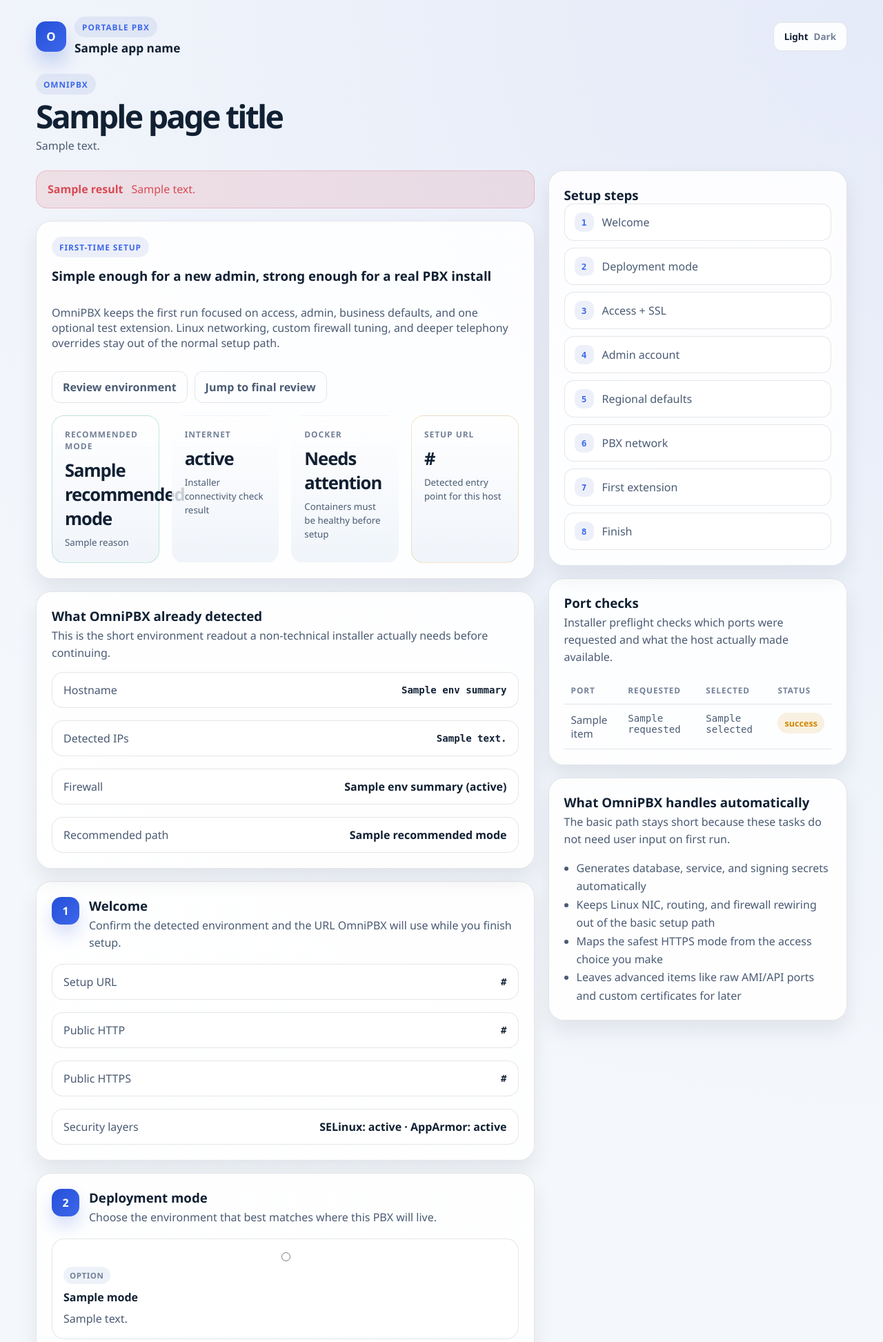
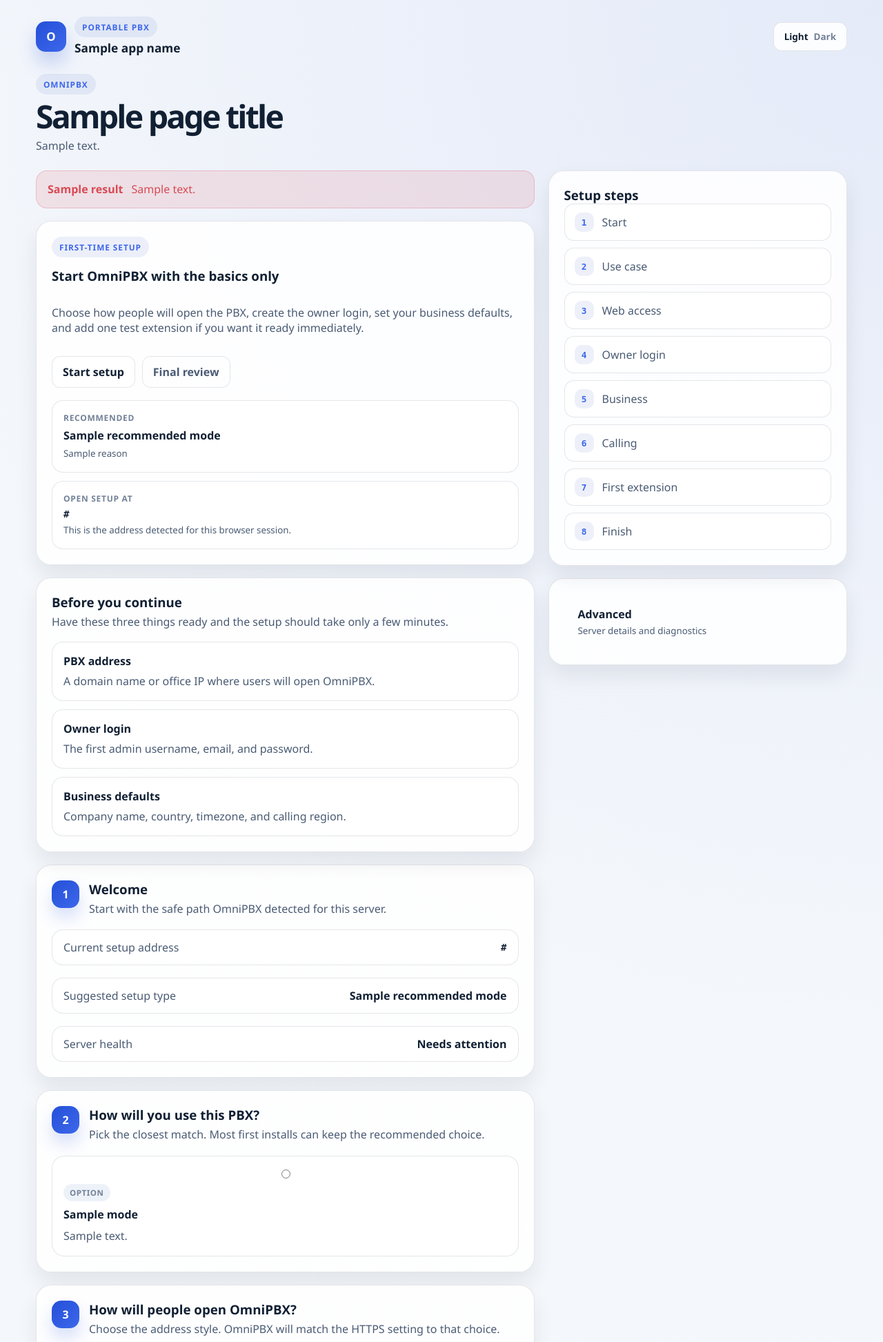
Before and after one commit to omnipbx-project/omnipbx, a Python web app: template apps/app/app/templates/setup/index.html in a window 1280 px wide. Shown: the top 1945 px of the page at 69% size. Run offline with Jinja, Linux system fonts and the light colour scheme; the template is opened without the code that fills it: most values are stand-ins (such as "Sample title", 1, 10 or a date in 2020).

Commit message:
Simplify first-time setup UI

```diff
--- a/apps/app/app/static/app.css
+++ b/apps/app/app/static/app.css
@@ -524,6 +524,91 @@ button.success,
   font-family: var(--font-mono);
   font-size: 0.8rem;
   font-weight: 700;
+}
+
+.setup-snapshot,
+.ready-list {
+  display: grid;
+  gap: 12px;
+}
+
+.setup-snapshot > div,
+.ready-list > div {
+  display: grid;
+  gap: 6px;
+  padding: 16px;
+  border: 1px solid var(--line);
+  border-radius: 16px;
+  background: color-mix(in srgb, var(--bg-panel-strong) 94%, transparent);
+}
+
+.setup-snapshot span {
+  color: var(--text-muted);
+  font-size: 0.75rem;
+  font-weight: 700;
+  letter-spacing: 0.06em;
+  text-transform: uppercase;
+}
+
+.setup-snapshot strong,
+.ready-list strong {
+  color: var(--text);
+}
+
+.setup-snapshot small,
+.ready-list span {
+  color: var(--text-soft);
+  line-height: 1.5;
+}
+
+.side-advanced {
+  padding: 0;
+  overflow: hidden;
+}
+
+.side-advanced details {
+  display: grid;
+}
+
+.side-advanced summary {
+  display: grid;
+  gap: 4px;
+  padding: 18px 20px;
+  cursor: pointer;
+  list-style: none;
+}
+
+.side-advanced summary::-webkit-details-marker {
+  display: none;
+}
+
+.side-advanced summary span {
+  font-weight: 700;
+}
+
+.side-advanced summary small {
+  color: var(--text-soft);
+}
+
+.side-advanced-body {
+  display: grid;
+  gap: 16px;
+  padding: 0 20px 20px;
+}
+
+.side-advanced .summary-row {
+  display: grid;
+  gap: 6px;
+  align-items: start;
+}
+
+.side-advanced .summary-row strong {
+  overflow-wrap: anywhere;
+}
+
+.side-table-wrap {
+  display: grid;
+  gap: 12px;
 }
 
 .wizard-finish-grid {
--- a/apps/app/app/templates/setup/index.html
+++ b/apps/app/app/templates/setup/index.html
@@ -1,4 +1,3 @@
-{% from "_ui_macros.html" import stat_card %}
 {% extends "base.html" %}
 {% block content %}
 <section class="wizard-layout">
@@ -13,50 +12,49 @@
     <section class="panel wizard-hero">
       <div class="wizard-hero-copy">
         <span class="eyebrow">First-Time Setup</span>
-        <h3>Simple enough for a new admin, strong enough for a real PBX install</h3>
+        <h3>Start OmniPBX with the basics only</h3>
         <p class="muted">
-          OmniPBX keeps the first run focused on access, admin, business defaults, and one optional test extension.
-          Linux networking, custom firewall tuning, and deeper telephony overrides stay out of the normal setup path.
+          Choose how people will open the PBX, create the owner login, set your business defaults,
+          and add one test extension if you want it ready immediately.
         </p>
         <div class="button-row">
-          <a class="button-link secondary" href="#welcome">Review environment</a>
-          <a class="button-link secondary" href="#finish">Jump to final review</a>
-          {% if local_ca_ready %}
-          <a class="button-link secondary" href="/setup/internal-ca.crt">Download local CA</a>
-          {% endif %}
+          <a class="button-link" href="#welcome">Start setup</a>
+          <a class="button-link secondary" href="#finish">Final review</a>
         </div>
       </div>
-      <div class="metric-grid compact">
-        {{ stat_card("Recommended mode", env_summary.recommended_mode.label, env_summary.recommended_mode.reason, "success") }}
-        {{ stat_card("Internet", env_summary.internet_status, "Installer connectivity check result") }}
-        {{ stat_card("Docker", "Ready" if env_summary.docker_ready else "Needs attention", "Containers must be healthy before setup") }}
-        {{ stat_card("Setup URL", env_summary.setup_url, "Detected entry point for this host", "warning") }}
+      <div class="setup-snapshot">
+        <div>
+          <span>Recommended</span>
+          <strong>{{ env_summary.recommended_mode.label }}</strong>
+          <small>{{ env_summary.recommended_mode.reason }}</small>
+        </div>
+        <div>
+          <span>Open setup at</span>
+          <strong class="mono">{{ env_summary.setup_url }}</strong>
+          <small>This is the address detected for this browser session.</small>
+        </div>
       </div>
     </section>
 
     <section class="panel wizard-context">
       <div class="section-header">
         <div class="section-copy">
-          <h3>What OmniPBX already detected</h3>
-          <p>This is the short environment readout a non-technical installer actually needs before continuing.</p>
+          <h3>Before you continue</h3>
+          <p>Have these three things ready and the setup should take only a few minutes.</p>
         </div>
       </div>
-      <div class="summary-grid">
-        <div class="summary-row">
-          <span>Hostname</span>
-          <strong class="mono">{{ env_summary.hostname }}</strong>
+      <div class="ready-list">
+        <div>
+          <strong>PBX address</strong>
+          <span>A domain name or office IP where users will open OmniPBX.</span>
         </div>
-        <div class="summary-row">
-          <span>Detected IPs</span>
-          <strong class="mono">{{ env_summary.ip_addresses | join(", ") }}</strong>
+        <div>
+          <strong>Owner login</strong>
+          <span>The first admin username, email, and password.</span>
         </div>
-        <div class="summary-row">
-          <span>Firewall</span>
-          <strong>{{ env_summary.firewall_name }} ({{ env_summary.firewall_status }})</strong>
-        </div>
-        <div class="summary-row">
-          <span>Recommended path</span>
-          <strong>{{ env_summary.recommended_mode.label }}</strong>
+        <div>
+          <strong>Business defaults</strong>
+          <span>Company name, country, timezone, and calling region.</span>
         </div>
       </div>
     </section>
@@ -67,25 +65,21 @@
           <span class="step-number">1</span>
           <div>
             <h3>Welcome</h3>
-            <p>Confirm the detected environment and the URL OmniPBX will use while you finish setup.</p>
+            <p>Start with the safe path OmniPBX detected for this server.</p>
           </div>
         </div>
         <div class="summary-grid">
           <div class="summary-row">
-            <span>Setup URL</span>
+            <span>Current setup address</span>
             <strong class="mono">{{ env_summary.setup_url }}</strong>
           </div>
           <div class="summary-row">
-            <span>Public HTTP</span>
-            <strong class="mono">{{ env_summary.proxy_http_url }}</strong>
+            <span>Suggested setup type</span>
+            <strong>{{ env_summary.recommended_mode.label }}</strong>
           </div>
           <div class="summary-row">
-            <span>Public HTTPS</span>
-            <strong class="mono">{{ env_summary.proxy_https_url }}</strong>
-          </div>
-          <div class="summary-row">
-            <span>Security layers</span>
-            <strong>SELinux: {{ env_summary.selinux_status }} · AppArmor: {{ env_summary.apparmor_status }}</strong>
+            <span>Server health</span>
+            <strong>{% if env_summary.docker_ready %}Ready{% else %}Needs attention{% endif %}</strong>
           </div>
         </div>
       </section>
@@ -94,8 +88,8 @@
         <div class="step-heading">
           <span class="step-number">2</span>
           <div>
-            <h3>Deployment mode</h3>
-            <p>Choose the environment that best matches where this PBX will live.</p>
+            <h3>How will you use this PBX?</h3>
+            <p>Pick the closest match. Most first installs can keep the recommended choice.</p>
           </div>
         </div>
         <div class="choice-grid">
@@ -116,8 +110,8 @@
         <div class="step-heading">
           <span class="step-number">3</span>
           <div>
-            <h3>Access + SSL</h3>
-            <p>Pick how users will open OmniPBX and the HTTPS mode will follow from that choice automatically.</p>
+            <h3>How will people open OmniPBX?</h3>
+            <p>Choose the address style. OmniPBX will match the HTTPS setting to that choice.</p>
           </div>
         </div>
         <div class="choice-grid">
@@ -140,19 +134,19 @@
         </div>
         <div class="field-grid two">
           <div class="field">
-            <label for="external_host">PBX domain or IP address</label>
+            <label for="external_host">PBX address</label>
             <input id="external_host" type="text" name="external_host" value="{{ system_settings.external_host or env_summary.detected_host }}" placeholder="pbx.example.com or 192.168.1.20">
-            <small class="muted">Use a public domain for the recommended production path. Use a LAN IP for private office access.</small>
+            <small class="muted">Use the address users will type in the browser.</small>
           </div>
           <div class="field">
             <label for="ssl_contact_email">HTTPS contact email</label>
             <input id="ssl_contact_email" type="text" name="ssl_contact_email" value="{{ system_settings.ssl_contact_email or '' }}" placeholder="Needed for public HTTPS">
-            <small class="muted">Only needed for public certificate flows such as domain or public IP HTTPS.</small>
+            <small class="muted">Needed when OmniPBX requests a public HTTPS certificate.</small>
           </div>
         </div>
-        <div class="notice notice-warn">
-          <strong>Good default</strong>
-          <span>Domain + free HTTPS is still the safest long-term path for a business PBX. Public IP certificates work, but they have tighter renewal and validation rules.</span>
+        <div class="notice notice-info">
+          <strong>Recommended</strong>
+          <span>A real domain with automatic HTTPS is the easiest long-term choice for most businesses.</span>
         </div>
       </section>
 
@@ -160,8 +154,8 @@
         <div class="step-heading">
           <span class="step-number">4</span>
           <div>
-            <h3>Admin account</h3>
-            <p>Create the owner login for the web UI. OmniPBX will generate its internal database, service, and signing secrets automatically.</p>
+            <h3>Create the owner login</h3>
+            <p>This account manages OmniPBX after setup is finished.</p>
           </div>
         </div>
         <div class="field-grid two">
@@ -177,7 +171,7 @@
         <div class="field">
           <label for="admin_password">Admin password</label>
           <input id="admin_password" type="password" name="admin_password" minlength="10" required>
-          <small class="muted">Use at least 10 characters. OmniPBX stores this as a one-way password hash.</small>
+          <small class="muted">Use at least 10 characters.</small>
         </div>
       </section>
 
@@ -185,8 +179,8 @@
         <div class="step-heading">
           <span class="step-number">5</span>
           <div>
-            <h3>Regional defaults</h3>
-            <p>Set the business identity and telephony defaults users care about most on day one.</p>
+            <h3>Business defaults</h3>
+            <p>Set the name, location, language, and calling region for this PBX.</p>
           </div>
         </div>
         <div class="field-grid three">
@@ -227,16 +221,16 @@
         <div class="step-heading">
           <span class="step-number">6</span>
           <div>
-            <h3>PBX network</h3>
-            <p>Keep the normal path short. Advanced telephony ports and CIDRs only appear if you already know you need them.</p>
+            <h3>Calling network</h3>
+            <p>For most office installs, only the router/NAT question matters here.</p>
           </div>
         </div>
         <label class="checkbox-row">
           <input type="checkbox" name="behind_nat_raw" value="1" {% if system_settings.behind_nat %}checked{% endif %}>
-          This PBX is behind a router or NAT
+          Phones connect through a router or office firewall
         </label>
         <details class="advanced-block">
-          <summary>Advanced PBX network options</summary>
+          <summary>Advanced calling network</summary>
           <p class="muted">
             Use these only if the defaults do not fit your environment. OmniPBX keeps host NIC and routing changes out of the first setup experience.
           </p>
@@ -270,8 +264,8 @@
         <div class="step-heading">
           <span class="step-number">7</span>
           <div>
-            <h3>Optional first extension</h3>
-            <p>Create one extension now so the PBX is immediately useful after the wizard finishes.</p>
+            <h3>Add a first extension</h3>
+            <p>Optional, but useful for testing a phone as soon as setup finishes.</p>
           </div>
         </div>
         <div class="field-grid three">
@@ -294,8 +288,8 @@
         <div class="step-heading">
           <span class="step-number">8</span>
           <div>
-            <h3>Finish and review</h3>
-            <p>Here is the shape of the system OmniPBX will expose after this wizard saves your choices.</p>
+            <h3>Review and finish</h3>
+            <p>Save the setup when the web address and calling address look right.</p>
           </div>
         </div>
         <div class="summary-grid">
@@ -308,26 +302,22 @@
             <strong class="mono">{{ system_settings.external_host or env_summary.detected_host }}</strong>
           </div>
           <div class="summary-row">
-            <span>SSL mode</span>
+            <span>HTTPS mode</span>
             <strong>{{ system_settings.ssl_mode }}</strong>
-          </div>
-          <div class="summary-row">
-            <span>Telephony ports</span>
-            <strong class="mono">SIP {{ system_settings.sip_port }} · RTP {{ system_settings.rtp_start }}-{{ system_settings.rtp_end }}</strong>
           </div>
         </div>
         <div class="wizard-finish-grid">
           <div class="feature-card">
-            <h4>What happens next</h4>
-            <p>OmniPBX saves the setup, creates the admin account, writes secrets, applies HTTPS settings, and can create the first extension.</p>
+            <h4>After saving</h4>
+            <p>OmniPBX creates the admin login, stores the setup choices, and prepares the web UI for normal use.</p>
           </div>
           <div class="feature-card">
-            <h4>First actions after setup</h4>
-            <p>Create more extensions, add a trunk, register a phone, and place a test call between two endpoints.</p>
+            <h4>First call test</h4>
+            <p>Add another extension, register two phones, and place a simple internal call.</p>
           </div>
         </div>
         <div class="button-row">
-          <button type="submit">Save setup</button>
+          <button type="submit">Finish setup</button>
         </div>
       </section>
     </form>
@@ -337,29 +327,53 @@
     <section class="panel wizard-side-nav">
       <h3>Setup steps</h3>
       <div class="wizard-anchor-list">
-        <a href="#welcome" class="wizard-anchor"><span>1</span>Welcome</a>
-        <a href="#deployment" class="wizard-anchor"><span>2</span>Deployment mode</a>
-        <a href="#access" class="wizard-anchor"><span>3</span>Access + SSL</a>
-        <a href="#admin" class="wizard-anchor"><span>4</span>Admin account</a>
-        <a href="#regional" class="wizard-anchor"><span>5</span>Regional defaults</a>
-        <a href="#network" class="wizard-anchor"><span>6</span>PBX network</a>
+        <a href="#welcome" class="wizard-anchor"><span>1</span>Start</a>
+        <a href="#deployment" class="wizard-anchor"><span>2</span>Use case</a>
+        <a href="#access" class="wizard-anchor"><span>3</span>Web access</a>
+        <a href="#admin" class="wizard-anchor"><span>4</span>Owner login</a>
+        <a href="#regional" class="wizard-anchor"><span>5</span>Business</a>
+        <a href="#network" class="wizard-anchor"><span>6</span>Calling</a>
         <a href="#first-extension" class="wizard-anchor"><span>7</span>First extension</a>
         <a href="#finish" class="wizard-anchor"><span>8</span>Finish</a>
       </div>
     </section>
 
-    <section class="panel">
-      <div class="section-header">
-        <div class="section-copy">
-          <h3>Port checks</h3>
-          <p>Installer preflight checks which ports were requested and what the host actually made available.</p>
+    <section class="panel side-advanced">
+      <details {% if system_settings.setup_completed %}open{% endif %}>
+        <summary>
+          <span>Advanced</span>
+          <small>Server details and diagnostics</small>
+        </summary>
+        <div class="side-advanced-body">
+          <div class="summary-grid">
+            <div class="summary-row">
+              <span>Hostname</span>
+              <strong class="mono">{{ env_summary.hostname }}</strong>
+            </div>
+            <div class="summary-row">
+              <span>Detected IPs</span>
+              <strong class="mono">{{ env_summary.ip_addresses | join(", ") }}</strong>
+            </div>
+            <div class="summary-row">
+              <span>Firewall</span>
+              <strong>{{ env_summary.firewall_name }} ({{ env_summary.firewall_status }})</strong>
+            </div>
+            <div class="summary-row">
+              <span>HTTP / HTTPS</span>
+              <strong class="mono">{{ env_summary.proxy_http_url }} / {{ env_summary.proxy_https_url }}</strong>
+            </div>
+            <div class="summary-row">
+              <span>Security layers</span>
+              <strong>SELinux: {{ env_summary.selinux_status }} · AppArmor: {{ env_summary.apparmor_status }}</strong>
             </div>
           </div>
+
+          <div class="side-table-wrap">
+            <h4>Port checks</h4>
             <table>
               <thead>
                 <tr>
                   <th>Port</th>
-            <th>Requested</th>
                   <th>Selected</th>
                   <th>Status</th>
                 </tr>
@@ -368,7 +382,6 @@
                 {% for item in env_summary.ports %}
                 <tr>
                   <td>{{ item.label }}</td>
-            <td class="mono">{{ item.requested }}</td>
                   <td class="mono">{{ item.selected }}</td>
                   <td>
                     <span class="status-pill {% if item.status == 'free' %}online{% elif item.status == 'conflicted' %}offline{% else %}unknown{% endif %}">
@@ -379,36 +392,22 @@
                 {% endfor %}
               </tbody>
             </table>
-    </section>
+          </div>
 
-    <section class="panel">
-      <div class="section-header">
-        <div class="section-copy">
-          <h3>What OmniPBX handles automatically</h3>
-          <p>The basic path stays short because these tasks do not need user input on first run.</p>
-        </div>
-      </div>
           <ul class="bullet-list">
-        <li>Generates database, service, and signing secrets automatically</li>
-        <li>Keeps Linux NIC, routing, and firewall rewiring out of the basic setup path</li>
-        <li>Maps the safest HTTPS mode from the access choice you make</li>
-        <li>Leaves advanced items like raw AMI/API ports and custom certificates for later</li>
+            <li>Internal secrets are generated automatically</li>
+            <li>Host NIC and routing changes stay outside first setup</li>
+            <li>Custom certificates and raw service ports can be handled later</li>
           </ul>
-    </section>
 
           {% if local_ca_ready %}
-    <section class="panel">
-      <div class="section-header">
-        <div class="section-copy">
-          <h3>Local HTTPS certificate</h3>
-          <p>If you choose private-network HTTPS, install the OmniPBX local root certificate so browsers trust the PBX cleanly.</p>
-        </div>
-      </div>
           <div class="button-row">
             <a class="button-link secondary" href="/setup/internal-ca.crt">Download local CA</a>
           </div>
+          {% endif %}
+        </div>
+      </details>
     </section>
-    {% endif %}
   </aside>
 </section>
 {% endblock %}
```
Lines whose indentation alone changed are shown as unchanged.
